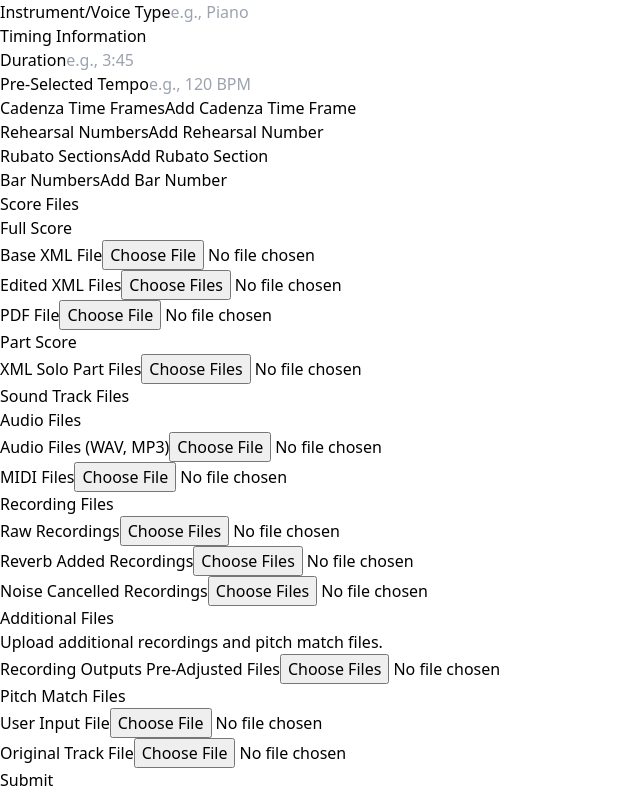
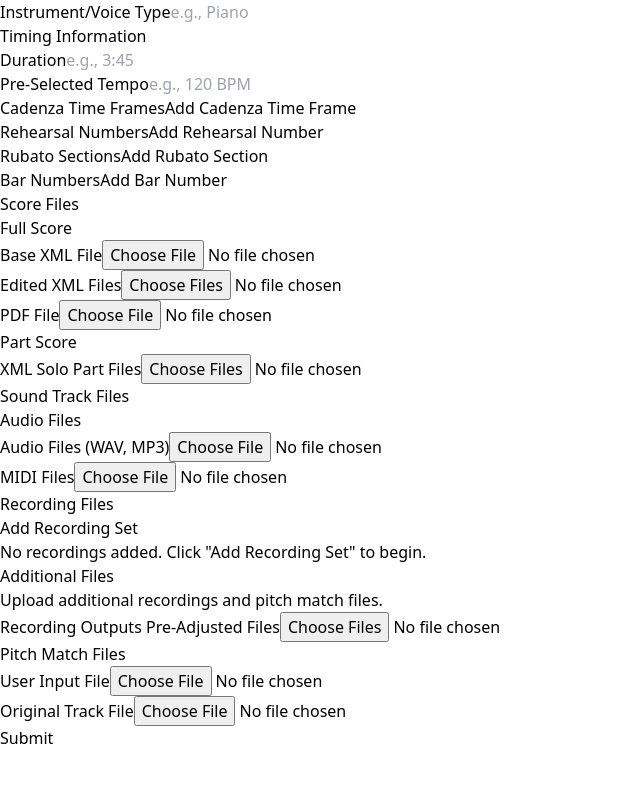
Before and after one commit to justinliuforever/music_frontend, a React (Vite) app: page /music/upload in a window 1280 px wide. Shown: the part 791-1583 px from the top of the page, without its empty margins (0-640 px from the left). After the commit the page ends 1541 px from the top, so only its background shows below. Built offline with nearby package versions, Linux system fonts and the light colour scheme.

Commit message:
SCRUM-18: Recording Files Bug Fixed

```diff
--- a/src/components/music_form/UserInputsForm.jsx
+++ b/src/components/music_form/UserInputsForm.jsx
@@ -4,13 +4,12 @@ import React from 'react';
 export default function UserInputsForm({
   files,
   handleFileChange,
+  addFilesArrayItem,
+  removeFilesArrayItem,
   isEditing = true,
   title = "User Recordings"
 }) {
-  const labelClassName = `
-    block text-sm font-semibold leading-6 text-gray-900
-    mb-1 transition-colors duration-200
-  `;
+  const labelClassName = "block text-sm font-semibold leading-6 text-gray-900 mb-1";
 
   const fileInputClassName = `
     block w-full text-sm text-gray-500
@@ -57,87 +56,108 @@ export default function UserInputsForm({
     );
   };
 
+  const handleAddRecording = () => {
+    addFilesArrayItem('userInputs', null, {
+      rawRecording: null,
+      reverbAdded: null,
+      noiseCancelled: null
+    });
+  };
+
   return (
     <div className="bg-white p-8 rounded-xl shadow-md border border-gray-200">
-      <div className="flex items-center mb-8 pb-4 border-b border-gray-200">
+      <div className="flex items-center justify-between mb-8 pb-4 border-b border-gray-200">
         <h3 className="text-2xl font-bold text-gray-900">{title}</h3>
+        {isEditing && (
+          <button
+            type="button"
+            onClick={handleAddRecording}
+            className="px-4 py-2 bg-indigo-600 text-white rounded-md hover:bg-indigo-700"
+          >
+            Add Recording Set
+          </button>
+        )}
       </div>
 
-      <div className="space-y-6">
-        {/* Raw Recordings */}
-        <div className="bg-gray-50 p-6 rounded-lg">
-          <label htmlFor="userInputs.rawRecording" className={labelClassName}>
-            Raw Recordings
+      <div className="space-y-8">
+        {files.userInputs.map((recording, index) => (
+          <div key={index} className="bg-gray-50 p-6 rounded-lg relative">
+            {isEditing && (
+              <button
+                type="button"
+                onClick={() => removeFilesArrayItem('userInputs', null, index)}
+                className="absolute top-4 right-4 text-red-600 hover:text-red-800"
+              >
+                Remove
+              </button>
+            )}
+
+            <h4 className="text-lg font-semibold text-gray-900 mb-6">Recording Set {index + 1}</h4>
+
+            {/* Raw Recording */}
+            <div className="mb-6">
+              <label htmlFor={`userInputs.${index}.rawRecording`} className={labelClassName}>
+                Raw Recording
               </label>
               {isEditing ? (
                 <input
                   type="file"
-              name="userInputs.rawRecording"
-              id="userInputs.rawRecording"
-              onChange={(e) => handleFileChange(e, 'userInputs', 'rawRecording')}
+                  name={`userInputs.${index}.rawRecording`}
+                  id={`userInputs.${index}.rawRecording`}
+                  onChange={(e) => handleFileChange(e, 'userInputs', 'rawRecording', index)}
                   accept="audio/*"
-              multiple
                   className={fileInputClassName}
-              disabled={!isEditing}
                 />
               ) : (
-            <div className="space-y-2">
-              {files.userInputs?.map((input, index) =>
-                input.rawRecording && renderFileLink(input.rawRecording, `Raw Recording ${index + 1}`)
-              )}
-            </div>
+                renderFileLink(recording.rawRecording, 'Raw Recording')
               )}
             </div>
 
-        {/* Reverb Added Recordings */}
-        <div className="bg-gray-50 p-6 rounded-lg">
-          <label htmlFor="userInputs.reverbAdded" className={labelClassName}>
-            Reverb Added Recordings
+            {/* Reverb Added */}
+            <div className="mb-6">
+              <label htmlFor={`userInputs.${index}.reverbAdded`} className={labelClassName}>
+                Reverb Added Recording
               </label>
               {isEditing ? (
                 <input
                   type="file"
-              name="userInputs.reverbAdded"
-              id="userInputs.reverbAdded"
-              onChange={(e) => handleFileChange(e, 'userInputs', 'reverbAdded')}
+                  name={`userInputs.${index}.reverbAdded`}
+                  id={`userInputs.${index}.reverbAdded`}
+                  onChange={(e) => handleFileChange(e, 'userInputs', 'reverbAdded', index)}
                   accept="audio/*"
-              multiple
                   className={fileInputClassName}
-              disabled={!isEditing}
                 />
               ) : (
-            <div className="space-y-2">
-              {files.userInputs?.map((input, index) =>
-                input.reverbAdded && renderFileLink(input.reverbAdded, `Reverb Added ${index + 1}`)
-              )}
-            </div>
+                renderFileLink(recording.reverbAdded, 'Reverb Added Recording')
               )}
             </div>
 
-        {/* Noise Cancelled Recordings */}
-        <div className="bg-gray-50 p-6 rounded-lg">
-          <label htmlFor="userInputs.noiseCancelled" className={labelClassName}>
-            Noise Cancelled Recordings
+            {/* Noise Cancelled */}
+            <div>
+              <label htmlFor={`userInputs.${index}.noiseCancelled`} className={labelClassName}>
+                Noise Cancelled Recording
               </label>
               {isEditing ? (
                 <input
                   type="file"
-              name="userInputs.noiseCancelled"
-              id="userInputs.noiseCancelled"
-              onChange={(e) => handleFileChange(e, 'userInputs', 'noiseCancelled')}
+                  name={`userInputs.${index}.noiseCancelled`}
+                  id={`userInputs.${index}.noiseCancelled`}
+                  onChange={(e) => handleFileChange(e, 'userInputs', 'noiseCancelled', index)}
                   accept="audio/*"
-              multiple
                   className={fileInputClassName}
-              disabled={!isEditing}
                 />
               ) : (
-            <div className="space-y-2">
-              {files.userInputs?.map((input, index) =>
-                input.noiseCancelled && renderFileLink(input.noiseCancelled, `Noise Cancelled ${index + 1}`)
+                renderFileLink(recording.noiseCancelled, 'Noise Cancelled Recording')
               )}
             </div>
+          </div>
+        ))}
+
+        {files.userInputs.length === 0 && isEditing && (
+          <div className="text-center py-8 text-gray-500">
+            No recordings added. Click "Add Recording Set" to begin.
+          </div>
         )}
-        </div>
       </div>
     </div>
   );
@@ -149,20 +169,25 @@ UserInputsForm.propTypes = {
       PropTypes.shape({
         rawRecording: PropTypes.oneOfType([
           PropTypes.string,
-          PropTypes.instanceOf(File)
+          PropTypes.instanceOf(File),
+          PropTypes.oneOf([null])
         ]),
         reverbAdded: PropTypes.oneOfType([
           PropTypes.string,
-          PropTypes.instanceOf(File)
+          PropTypes.instanceOf(File),
+          PropTypes.oneOf([null])
         ]),
         noiseCancelled: PropTypes.oneOfType([
           PropTypes.string,
-          PropTypes.instanceOf(File)
+          PropTypes.instanceOf(File),
+          PropTypes.oneOf([null])
         ])
       })
-    )
+    ).isRequired
   }).isRequired,
   handleFileChange: PropTypes.func.isRequired,
+  addFilesArrayItem: PropTypes.func,
+  removeFilesArrayItem: PropTypes.func,
   isEditing: PropTypes.bool,
   title: PropTypes.string,
 };
--- a/src/pages/DetailPage.jsx
+++ b/src/pages/DetailPage.jsx
@@ -96,12 +96,17 @@ function DetailPage() {
         }
       }));
     } else if (section === 'userInputs') {
-      setEditedData(prev => ({
-        ...prev,
-        userInputs: Array.from(files).map(file => ({
-          [field]: file
-        }))
-      }));
+      setEditedData(prev => {
+        const updatedUserInputs = [...prev.userInputs];
+        updatedUserInputs[index] = {
+          ...updatedUserInputs[index],
+          [field]: files[0]
+        };
+        return {
+          ...prev,
+          userInputs: updatedUserInputs
+        };
+      });
     } else {
       const isMultiple = e.target.multiple;
       setEditedData(prev => ({
--- a/src/pages/UploadPage.jsx
+++ b/src/pages/UploadPage.jsx
@@ -119,17 +119,6 @@ export default function UploadPage() {
             ...prevFiles,
             [sectionName]: files
           };
-        } else if (index !== null) {
-          // For nested arrays like soundTracks and userInputs
-          const updatedArray = [...prevFiles[sectionName]];
-          updatedArray[index] = {
-            ...updatedArray[index],
-            [fieldName]: files,
-          };
-          return {
-            ...prevFiles,
-            [sectionName]: updatedArray,
-          };
         } else if (fieldName === 'editedXMLs' || fieldName === 'xmlSoloParts') {
           // For arrays of files in scores
           return {
@@ -146,42 +135,81 @@ export default function UploadPage() {
       // Handle single file
       const file = e.target.files[0];
       setFiles(prevFiles => {
+        // Handle userInputs files
+        if (sectionName === 'userInputs' && index !== null) {
+          const updatedUserInputs = [...prevFiles.userInputs];
+          updatedUserInputs[index] = {
+            ...updatedUserInputs[index],
+            [fieldName]: file
+          };
+          return {
+            ...prevFiles,
+            userInputs: updatedUserInputs
+          };
+        }
+
+        // Handle soundTracks files
+        if (sectionName === 'soundTracks' && index !== null) {
+          const updatedSoundTracks = [...prevFiles.soundTracks];
+          updatedSoundTracks[index] = {
+            ...updatedSoundTracks[index],
+            [fieldName]: file
+          };
+          return {
+            ...prevFiles,
+            soundTracks: updatedSoundTracks
+          };
+        }
+
+        // Handle pitchMatch files
+        if (sectionName === 'pitchMatch') {
+          return {
+            ...prevFiles,
+            pitchMatch: {
+              ...prevFiles.pitchMatch,
+              [fieldName]: file
+            }
+          };
+        }
+
+        // Handle fullScore files
+        if (sectionName === 'fullScore') {
+          return {
+            ...prevFiles,
+            fullScore: {
+              ...prevFiles.fullScore,
+              [fieldName]: file
+            }
+          };
+        }
+
+        // Handle partScore files
+        if (sectionName === 'partScore') {
+          return {
+            ...prevFiles,
+            partScore: {
+              ...prevFiles.partScore,
+              [fieldName]: file
+            }
+          };
+        }
+
+        // Handle direct file updates (for simple fields)
         if (fieldName === null) {
-          // Direct update for simple file fields
           return {
             ...prevFiles,
             [sectionName]: file
           };
-        } else if (index !== null) {
-          // For nested arrays like soundTracks and userInputs
-          const updatedArray = [...prevFiles[sectionName]];
-          updatedArray[index] = {
-            ...updatedArray[index],
-            [fieldName]: file,
-          };
-          return {
-            ...prevFiles,
-            [sectionName]: updatedArray,
-          };
-        } else if (sectionName === 'pitchMatch') {
-          // Special handling for pitchMatch
-          return {
-            ...prevFiles,
-            [sectionName]: {
-              ...prevFiles[sectionName],
-              [fieldName]: file,
-            },
-          };
-        } else {
-          // For other nested objects like fullScore
-          return {
-            ...prevFiles,
-            [sectionName]: {
-              ...prevFiles[sectionName],
-              [fieldName]: file,
-            },
-          };
         }
+
+        // Default case for other nested objects
+        return {
+          ...prevFiles,
+          [sectionName]: {
+            ...prevFiles[sectionName],
+            [fieldName]: file
+          }
+        };
       });
     }
   };
@@ -388,7 +416,7 @@ export default function UploadPage() {
           }
 
           // Add input URLs to the array if any file was uploaded
-          if (inputUrls.rawRecording || inputUrls.reverbAdded || inputUrls.noiseCancelled) {
+          if (Object.keys(inputUrls).length > 0) {
             uploadedUrls.userInputs.push(inputUrls);
           }
         }
@@ -515,12 +543,8 @@ export default function UploadPage() {
           partScore: {
             xmlSoloParts: [],
           },
-          soundTracks: [{
-            wav: null,
-            midi: null
-          }],
-          userInputs: [],
-          // Explicitly reset additional files
+          soundTracks: [],
+          userInputs: [], // Reset to an empty array
           recordingOutputsPreAdjusted: [],
           pitchMatch: {
             userInput: null,
```
Lines whose indentation alone changed are shown as unchanged.
